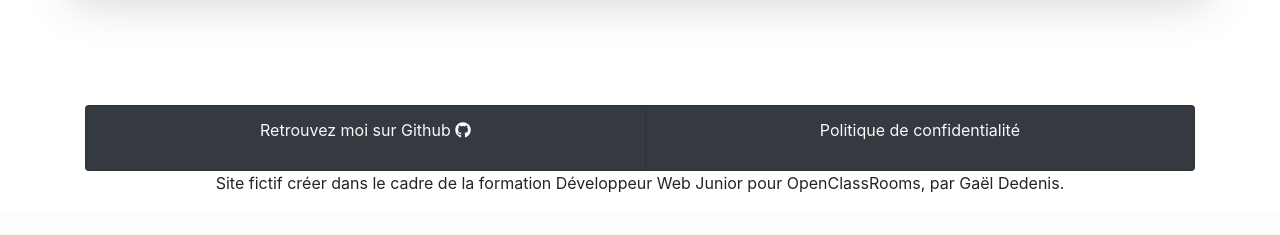
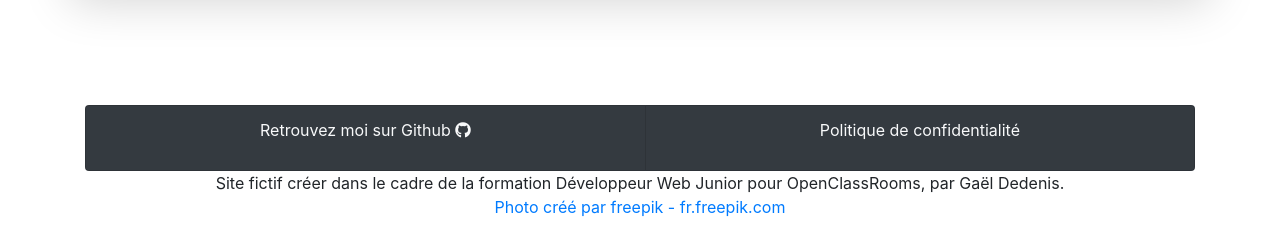
Before and after one commit to Gael-Dedenis/blog-jean-forteroche, a PHP site: template src/Views/aboutme.twig in a window 1280 px wide. Shown: the part 1089-1324 px from the top of the page. Before the commit the page ends 1282 px from the top, so only its background shows below. Run offline with PHP 8.4, Linux system fonts and the light colour scheme; the template is opened without the code that fills it, so the values that code supplies are empty; some libraries are stand-ins or nearby versions.

Commit message:
Ajout lien vers la bibliothèque fournissant les images

```diff
--- a/src/Views/layout/footer.twig
+++ b/src/Views/layout/footer.twig
@@ -13,5 +13,6 @@
 </div>
 
 <p class="container text-center">
-    Site fictif créer dans le cadre de la formation Développeur Web Junior pour OpenClassRooms, par Gaël Dedenis.
+    Site fictif créer dans le cadre de la formation Développeur Web Junior pour OpenClassRooms, par Gaël Dedenis.<br>
+    <a href="https://fr.freepik.com/photos/voyage">Photo créé par freepik - fr.freepik.com</a>
 </p>
```
